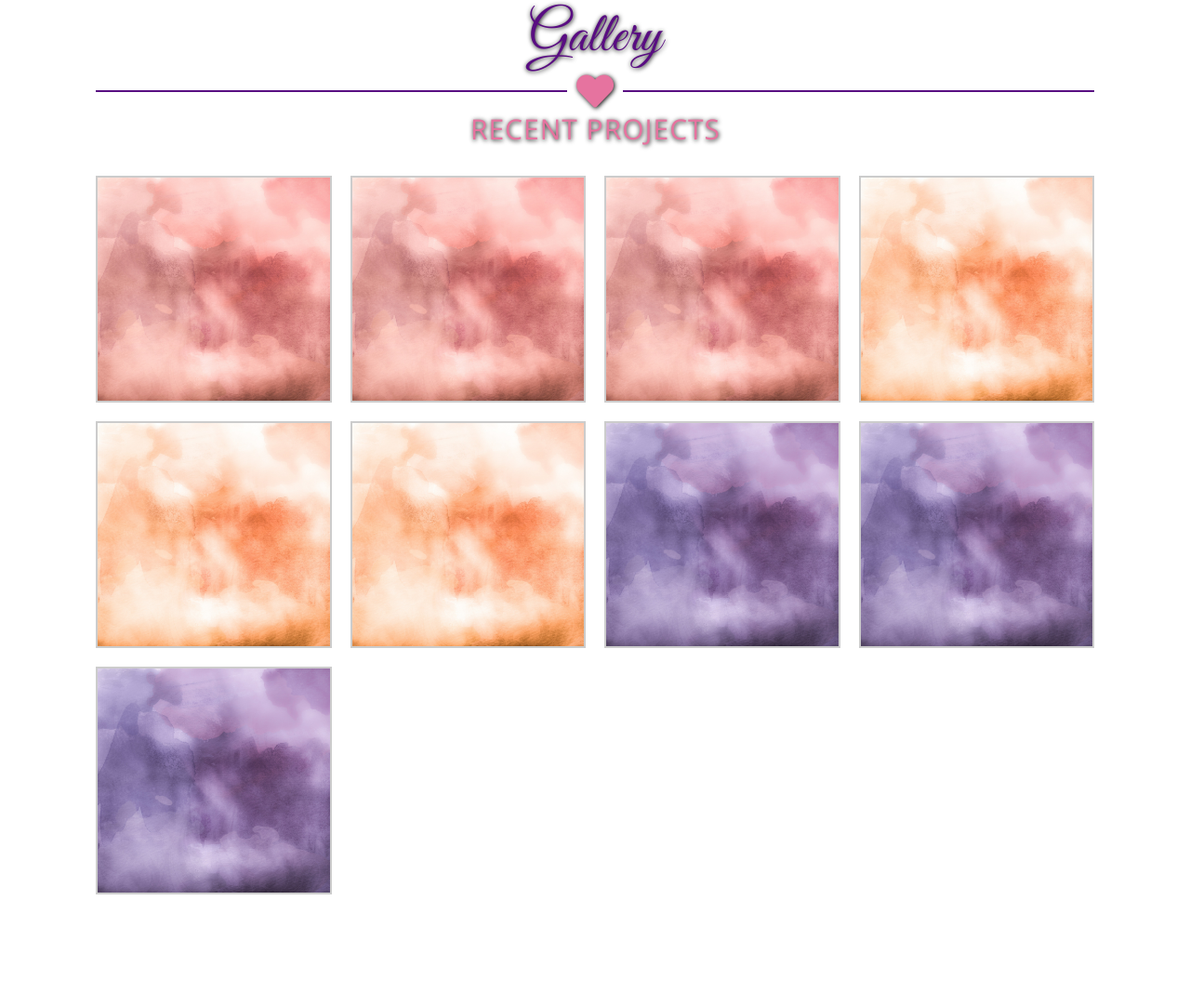
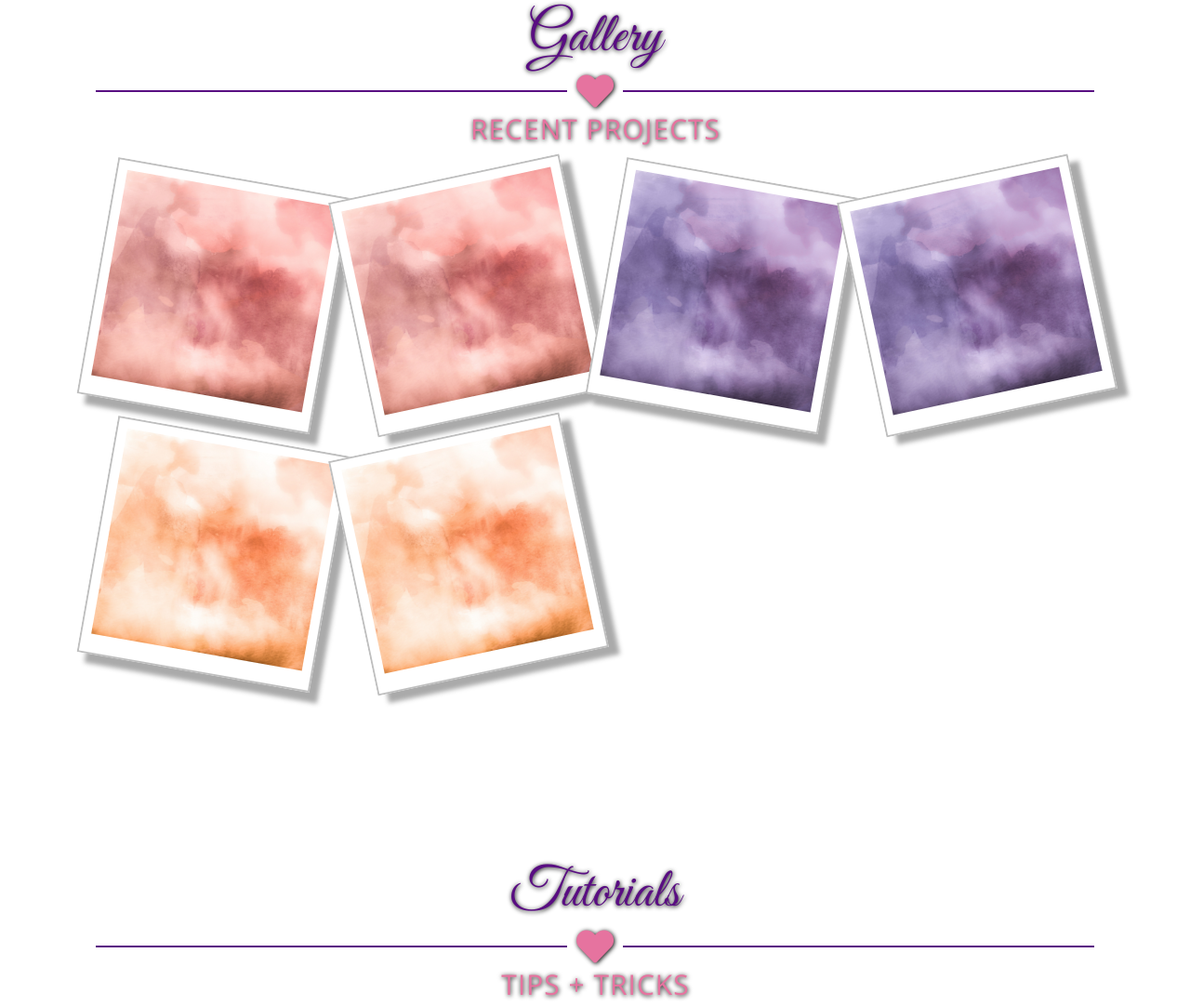
Before and after one commit to BrettFlavin/Terri-Parker_Responsive-Website, a plain HTML site: page index.html in a window 1280 px wide. Shown: the part 1861-2943 px from the top of the page at 93% size. Drawn offline with nearby package versions, Linux system fonts and the light colour scheme; a web font is replaced by a local one.

Commit message:
Added rotate classes and box-shadow effects for gallery images

```diff
--- a/index.html
+++ b/index.html
@@ -108,15 +108,24 @@
                         <h1 class="sub-headline-pink">Recent Projects</h1>
                     </div>
                     <div class="gallery-grid">
-                        <img src="images/image_pink.jpg" alt="" />
-                        <img src="images/image_pink.jpg" alt="" />
-                        <img src="images/image_pink.jpg" alt="" />
-                        <img src="images/image_peach.jpg" alt="" />
-                        <img src="images/image_peach.jpg" alt="" />
-                        <img src="images/image_peach.jpg" alt="" />
-                        <img src="images/image_purple.jpg" alt="" />
-                        <img src="images/image_purple.jpg" alt="" />
-                        <img src="images/image_purple.jpg" alt="" />
+                        <div class="rotate-right">
+                            <img src="images/image_pink.jpg" alt="">
+                        </div>
+                        <div class="rotate-left">
+                            <img src="images/image_pink.jpg" alt="">
+                        </div>
+                        <div class="rotate-right">
+                            <img src="images/image_purple.jpg" alt="">
+                        </div>
+                        <div class="rotate-left">
+                            <img src="images/image_purple.jpg" alt="">
+                        </div>
+                        <div class="rotate-right">
+                            <img src="images/image_peach.jpg" alt="">
+                        </div>
+                        <div class="rotate-left">
+                            <img src="images/image_peach.jpg" alt="">
+                        </div>
                     </div>
                 </div>
 
--- a/styles.css
+++ b/styles.css
@@ -1,9 +1,7 @@
 @import url("https://fonts.googleapis.com/css2?family=Chilanka&family=Great+Vibes&family=Open+Sans:wght@300&display=swap");
 /* Global Reset */
 
-*,
-*::before,
-*::after {
+*, *::before, *::after {
   margin: 0;
   padding: 0;
   box-sizing: border-box;
@@ -152,8 +150,7 @@ header {
   transition: font-size 0.5s;
 }
 
-.nav-link:focus,
-.nav-link:hover {
+.nav-link:focus, .nav-link:hover {
   color: var(--white-color);
   font-size: 2.6rem;
 }
@@ -312,8 +309,7 @@ header {
   opacity: 0.7;
 }
 
-.more-btn:hover,
-.more-btn:focus {
+.more-btn:hover, .more-btn:focus {
   color: var(--white-color);
   background-color: var(--purple-color);
   border-color: var(--purple-color);
@@ -375,13 +371,24 @@ header {
 
 .gallery-grid img {
   width: 100%;
-  border: 2px solid #ccc;
+  padding: 10px 10px 20px 10px;
+  background-color: #fff;
+  border: 2px solid #bfbfbf;
+  box-shadow: 10px 10px 5px #aaaaaa;
   transition: opacity 0.25s ease;
 }
 
 .gallery-grid img:hover {
   border: 2px solid #000;
   opacity: 0.5;
+}
+
+.rotate-right {
+  transform: rotate(10deg);
+}
+
+.rotate-left {
+  transform: rotate(-12deg);
 }
 
 /* Tutorials section */
@@ -404,8 +411,7 @@ header {
   color: var(--purple-color);
   font-size: 4rem;
   font-weight: 500;
-  text-shadow: 1px 1px 2px var(--pink-color), 1px 1px 2px var(--purple-color),
-    1px 1px 2px var(--pink-color);
+  text-shadow: 1px 1px 2px var(--pink-color), 1px 1px 2px var(--purple-color), 1px 1px 2px var(--pink-color);
 }
 
 .social-media-icons li {
@@ -446,25 +452,22 @@ header {
 }
 
 /* media queries */
+
 @media screen and (min-width: 900px) {
   header {
     background-color: #e8b2bf;
     position: sticky;
   }
-
   section {
     padding: 7.9rem;
   }
-
   .menu-toggle {
     display: none;
   }
-
   .nav {
     justify-content: space-around;
     align-items: center;
   }
-
   .nav-list {
     position: initial;
     width: initial;
@@ -476,24 +479,20 @@ header {
     transition: initial;
     flex-direction: row;
   }
-
   .nav-item {
     opacity: 1;
     margin: 0 2.4rem;
     border: none;
     pointer-events: all;
   }
-
   .nav-link {
     font-size: 2.5rem;
     font-weight: 900;
     text-decoration: none;
   }
-
   .active {
     position: relative;
   }
-
   .active::before {
     content: " ";
     position: absolute;
@@ -503,40 +502,33 @@ header {
     left: 0;
     bottom: -3px;
   }
-
   .headline {
     font-size: 14rem;
   }
-
   .sub-headline h5 {
     font-size: 3rem;
   }
-
   .global-headline .sub-headline-pink {
     font-size: 3rem;
   }
-
   .first-letter {
     font-size: 18rem;
   }
-
   .line {
     max-width: 15rem;
     height: 0.5rem;
   }
-
   .social-media {
     max-width: 75%vw;
     margin: auto;
   }
-
   .social-media h4 {
     font-size: 7rem;
   }
-
   .social-media-icons li {
     font-size: 5rem;
     margin: 0 4rem;
   }
 }
+
 /* END media queries */
```
